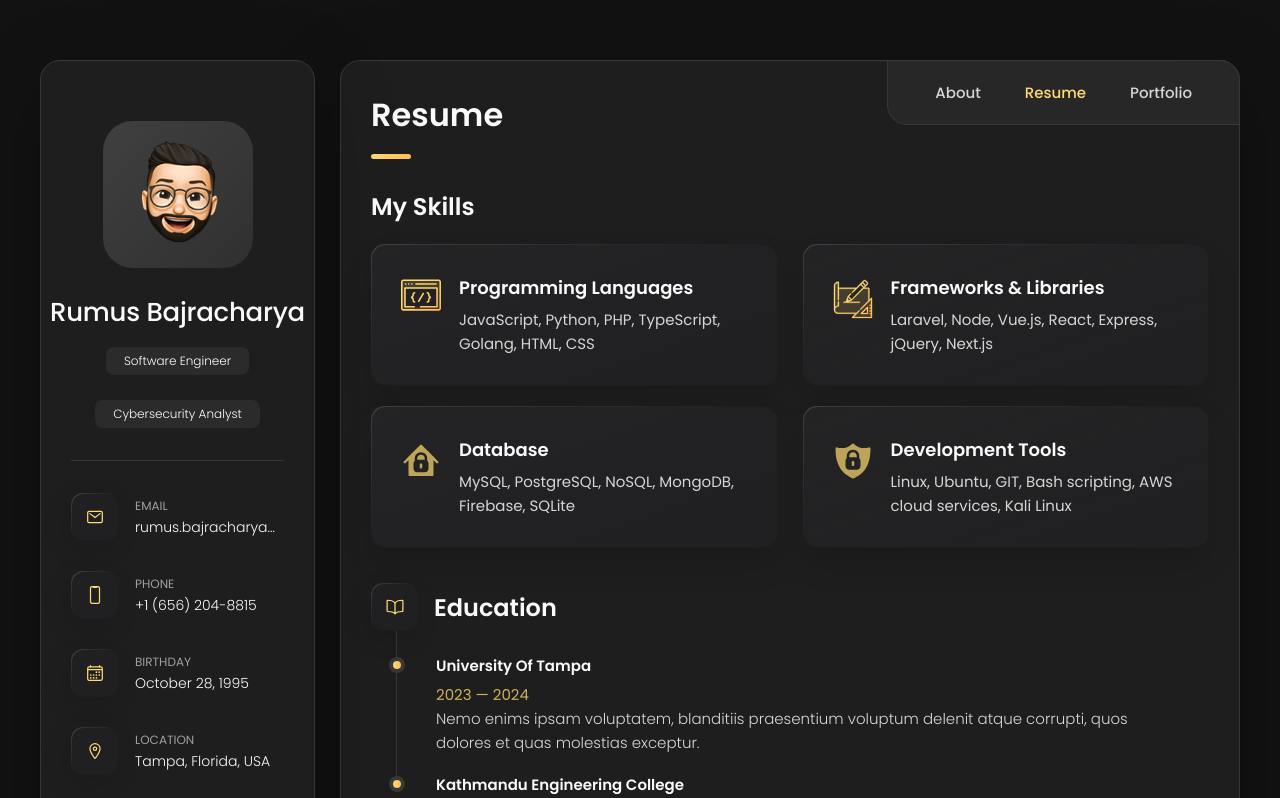
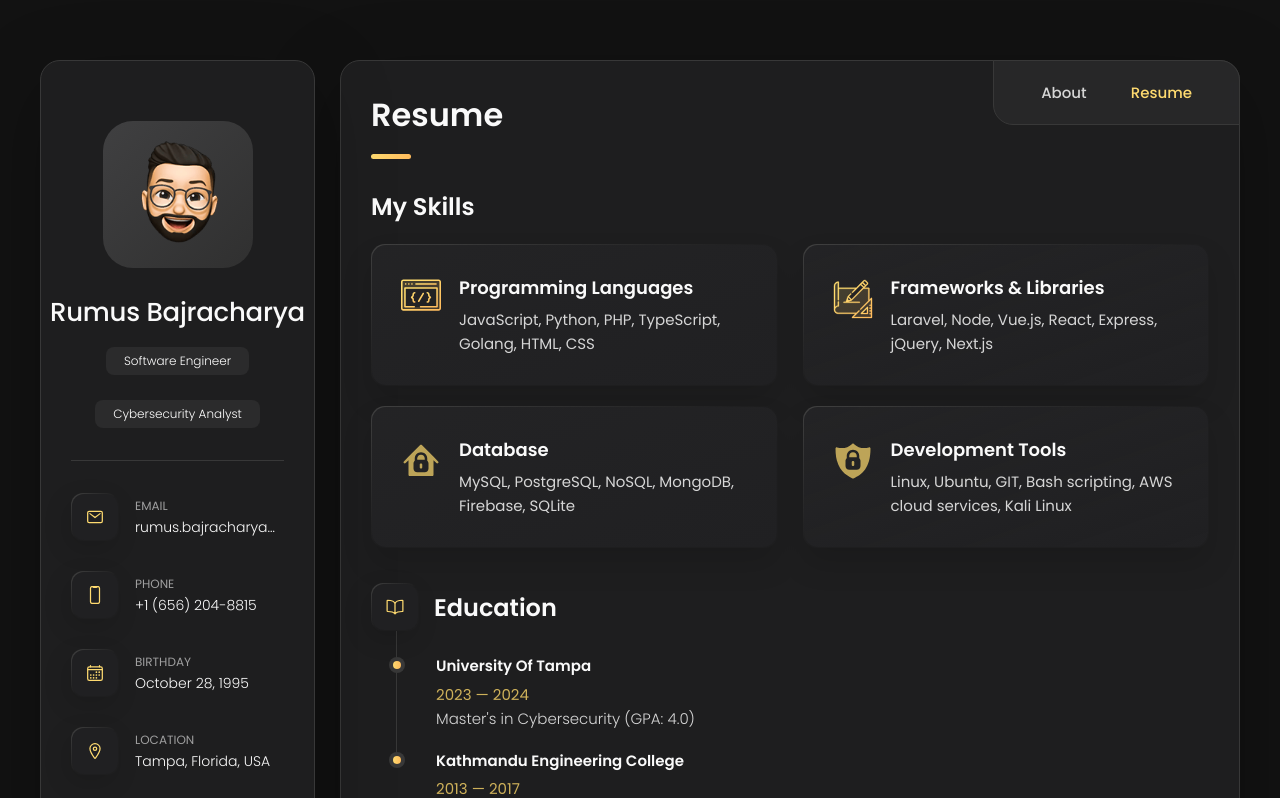
Before and after one commit to rumus007/rumus007.github.io, a plain HTML site: page index.html in a window 1280 px wide. Both pictures are taken after a click on the button "Resume". Shown: the top 798 px of the page. Drawn offline with nearby package versions, Linux system fonts and the light colour scheme.

Commit message:
Hide profile page

```diff
--- a/index.html
+++ b/index.html
@@ -173,9 +173,9 @@
             <button class="navbar-link" data-nav-link>Resume</button>
           </li>
 
-          <li class="navbar-item">
+          <!-- <li class="navbar-item">
             <button class="navbar-link" data-nav-link>Portfolio</button>
-          </li>
+          </li> -->
 
           <!-- <li class="navbar-item">
             <button class="navbar-link" data-nav-link>Blog</button>
@@ -629,9 +629,7 @@ My expertise also includes proficiency in Linux commands and Git version control
               <span>2023 — 2024</span>
 
               <p class="timeline-text">
-                Nemo enims ipsam voluptatem, blanditiis praesentium voluptum delenit atque corrupti, quos dolores et
-                quas molestias
-                exceptur.
+                Master's in Cybersecurity (GPA: 4.0)
               </p>
 
             </li>
@@ -643,8 +641,7 @@ My expertise also includes proficiency in Linux commands and Git version control
               <span>2013 — 2017</span>
 
               <p class="timeline-text">
-                Ratione voluptatem sequi nesciunt, facere quisquams facere menda ossimus, omnis voluptas assumenda est
-                omnis..
+                Bachelor's in Electronics and Communication Engineering (GPA: 3.7)
               </p>
 
             </li>
```
